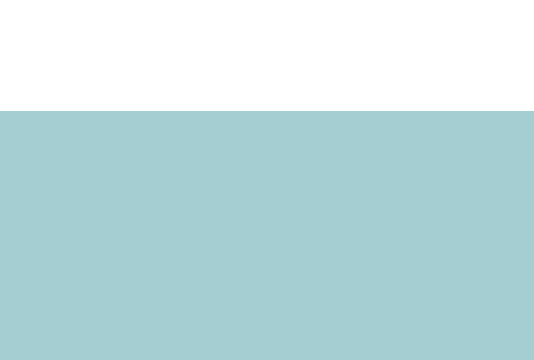
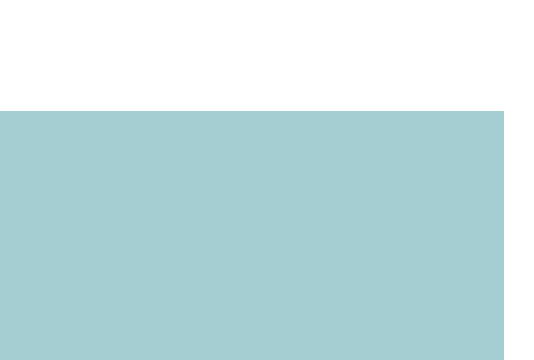
Before and after one commit to ThainaJesus1/thainajesus, a plain HTML site: page index.html in a window 1280 px wide. Shown: the part 2092-2452 px from the top of the page, 776-1310 px from the left, 534 px wide, since content can reach past the window. Drawn offline with nearby package versions, Linux system fonts and the light colour scheme; a web font is replaced by a local one.

Commit message:
projeto final com responsivo

```diff
--- a/css/estilo.css
+++ b/css/estilo.css
@@ -363,12 +363,13 @@ li {
 
 
 footer {
-    width: 100%;
-    max-width: 1440px;
+    width: 100vw;
+    max-width: 100%;
     text-align: center;
     background-color: var(--secundary);
     padding: 30px;
     font-size: 20px;
+    box-sizing: border-box;
 }
 
 footer h2 {
```
